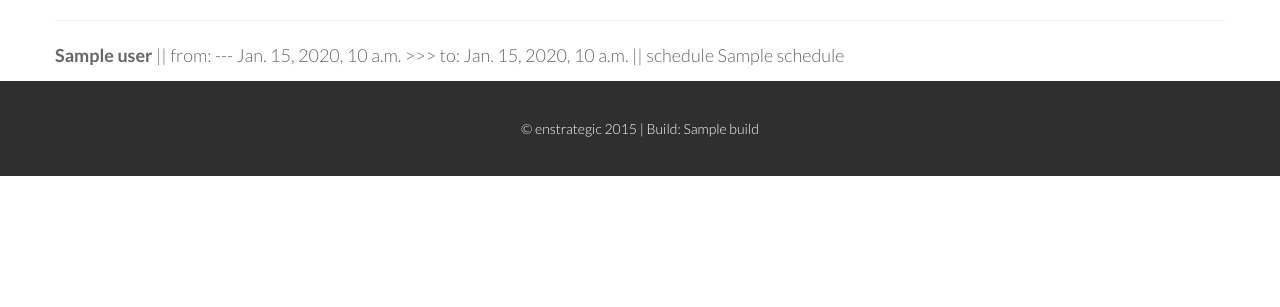
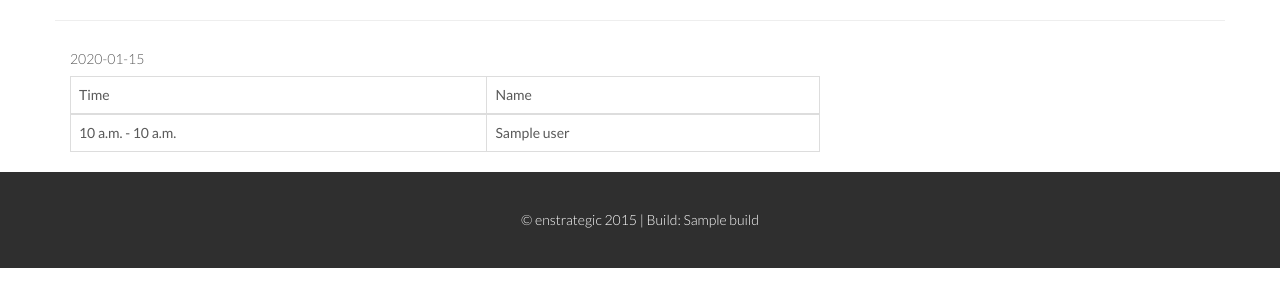
Before and after one commit to aquaristar/ShiftGap, a Django app: template apps/shifts/templates/shifts/shift_list.html in a window 1280 px wide. Shown: the part 51-358 px from the top of the page. Run offline with Django 3.2, Linux system fonts and the light colour scheme; the template is opened without the code that fills it: most values are stand-ins (such as "Sample title", 1, 10 or a date in 2020); some libraries are stand-ins or nearby versions.

Commit message:
display lift of shifts grouped by day

```diff
--- a/apps/shifts/templates/shifts/shift_list.html
+++ b/apps/shifts/templates/shifts/shift_list.html
@@ -1,17 +1,37 @@
 {% extends "__base.html" %}
 {% load tz %}
+{% load i18n %}
 {% localtime %}
 
     {% block content %}
         <div class="row">
             <hr>
 
+            {% regroup object_list by start_time|date:"Y-m-d" as objects_by_day %}
+            <div class="col-md-8">
+                {% for d in objects_by_day %}
+                    <h5>{{ d.grouper }}</h5>
+                    <table class="table table-bordered">
+                        <thead>
+                        <tr>
+                            <td>{% trans "Time" %}</td>
+                            <td>{% trans "Name" %}</td>
+                        </tr>
+                        </thead>
+                        <tbody>
+                        {% for shift in d.list %}
+                            <tr>
+                                <td>{{ shift.start_time|time }}  -  {{ shift.end_time|time }}</td>
+                                <td>{{ shift.user }}</td>
+                            </tr>
+                        {% endfor %}
+                        </tbody>
+                    </table>
 
-    {% for object in object_list %}
-    <p><strong>{{ object.user }}</strong> || from: --- {{ object.start_time }} >>> to: {{ object.end_time }} || schedule {{ object.schedule }}</p>
                 {% endfor %}
-
-
+            </div>
+            <div class="col-md-4">
+            </div>
         </div>
 
     {% endblock content%}
--- a/apps/shifts/views.py
+++ b/apps/shifts/views.py
@@ -38,6 +38,10 @@ class ShiftListView(UserProfileRequiredMixin, ShiftBaseMixin, ListView):
     def get_queryset(self):
         qs = super().get_queryset()
         return OrganizationPermission(self.request).filter_object_permissions(qs)
+
+    def get_context_data(self, **kwargs):
+        context = super(ShiftListView, self).get_context_data(**kwargs)
+        return context
 
 
 class ShiftListCalendarView(ShiftListView):
```
Lines whose indentation alone changed are shown as unchanged.
